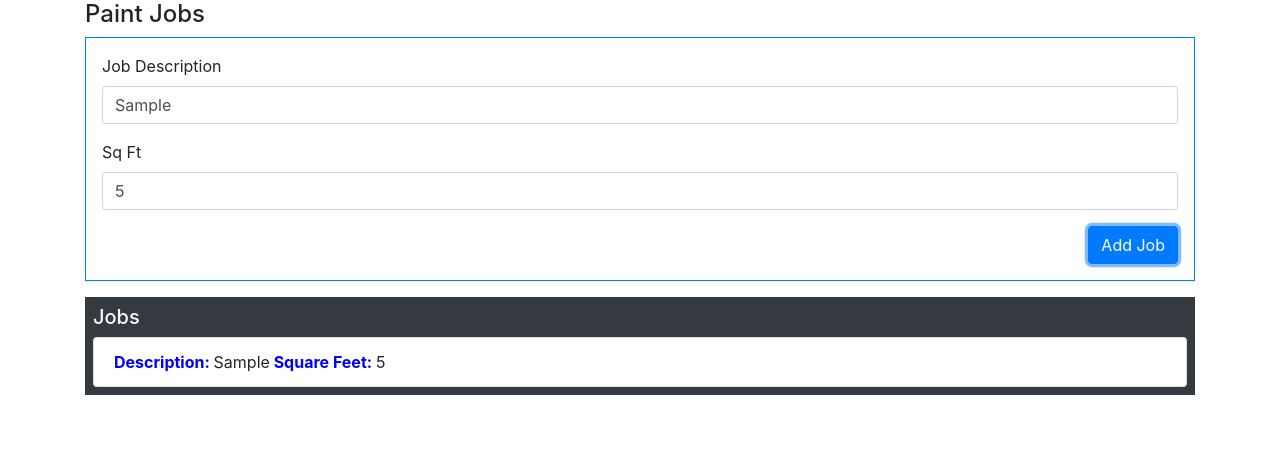
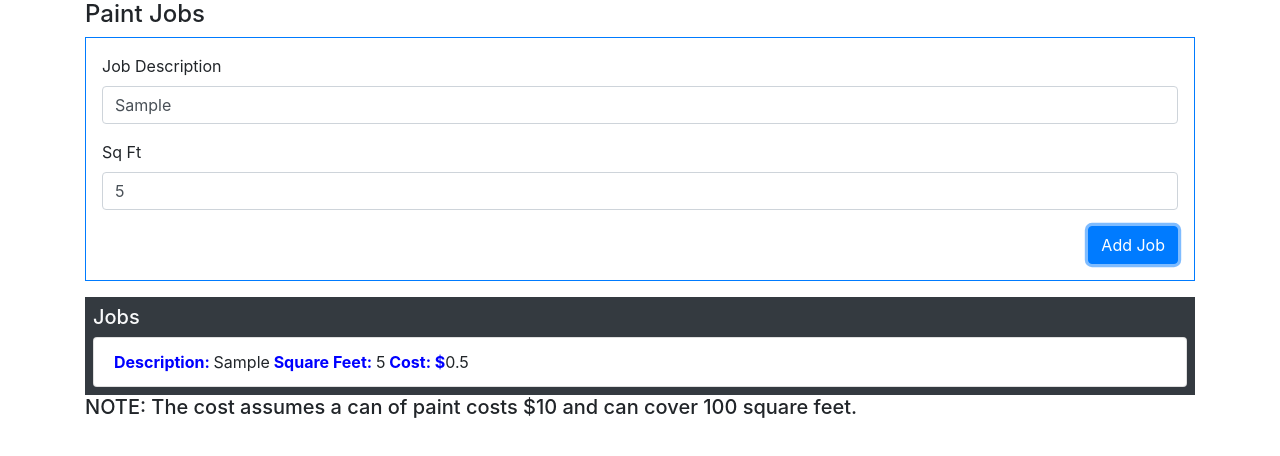
Before and after one commit to Woahjik/Wojcik-E3, a plain HTML site: page index.html in a window 1280 px wide. Both pictures are taken after typing "Sample", "5" into the empty fields and a click on the button "Add Job". Drawn offline with nearby package versions, Linux system fonts and the light colour scheme.

Commit message:
(Exam 1 upload)

```diff
--- a/index.html
+++ b/index.html
@@ -40,6 +40,7 @@
                 <ul id='jobList' class="list-group">
                 </ul>
             </div>
+            <h5>NOTE: The cost assumes a can of paint costs $10 and can cover 100 square feet.</h5>
 
         </div>
 
@@ -73,7 +74,8 @@
                     item.attr('id', model.jobs[i].id);
                     item.addClass("list-group-item");
                     item.html("<span class='bold'> Description: </span>" + model.jobs[i].desc +
-                              "<span class='bold'> Square Feet: </span>" + model.jobs[i].sqFt);
+                              "<span class='bold'> Square Feet: </span>" + model.jobs[i].sqFt +
+                              "<span class='bold'> Cost: $</span>" + model.jobs[i].cost);
                     $('#jobList').append(item);
 
                 }
@@ -93,6 +95,7 @@
             {
                 let desc = $('#jobDesc').val().trim();
                 let sqFeet = $('#sqFt').val().trim();
+                var cost = sqFeet / 10;
                 model.descError = false;
                 model.sqError = false;
                 if(desc == "")
@@ -100,7 +103,7 @@
                 else if(sqFeet == "")
                     model.sqError = true;
                 else
-                    model.jobs.push({ desc: desc, sqFt: sqFeet});
+                    model.jobs.push({ desc: desc, sqFt: sqFeet, cost: cost});
                 updateView();
             });
 
```
